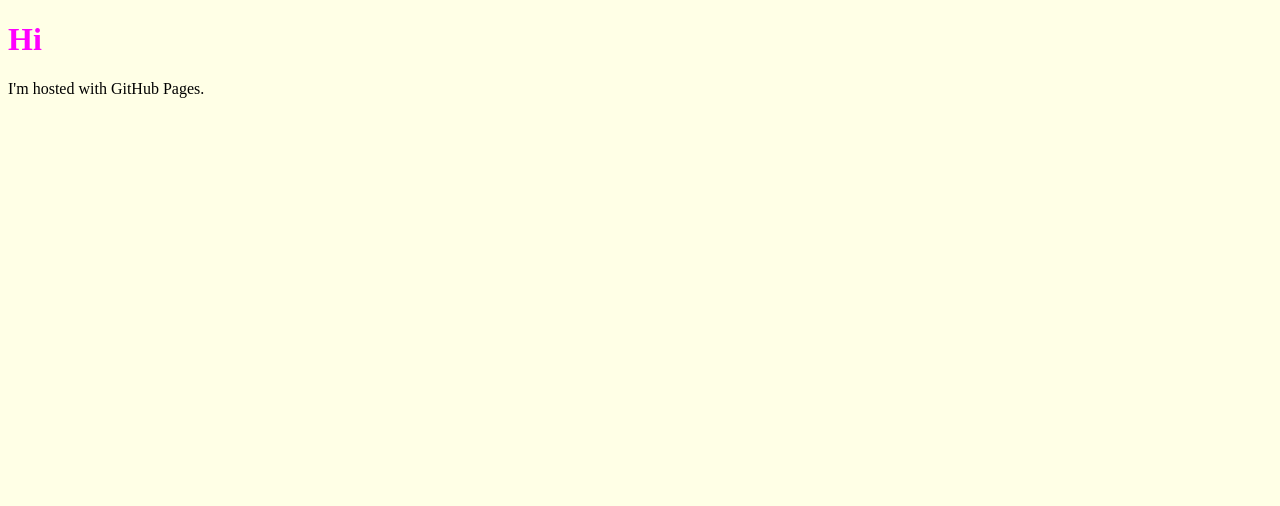
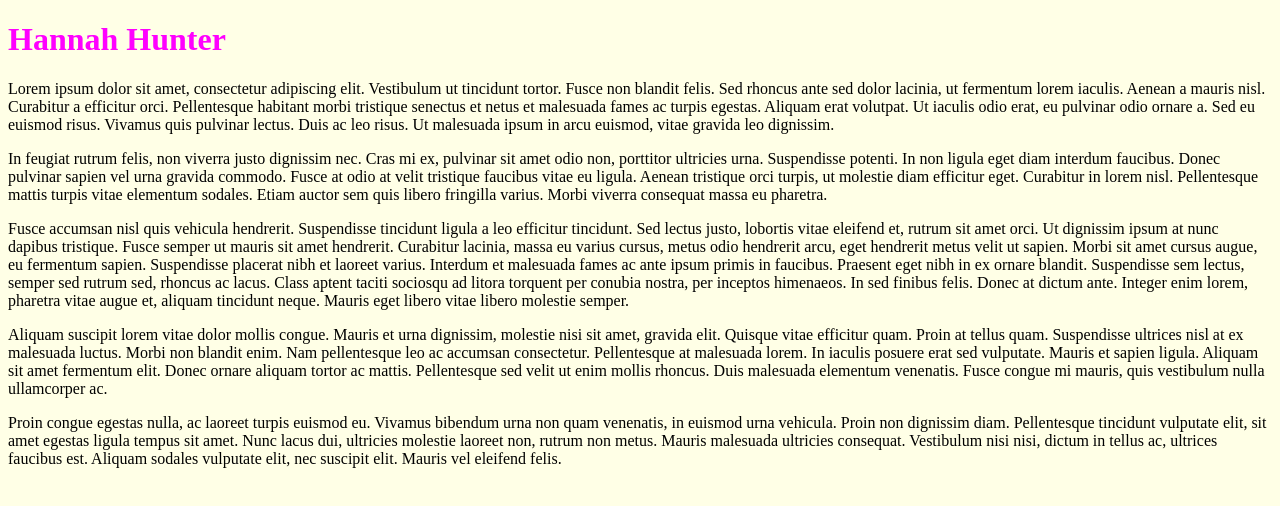
Before and after one commit to spaldingjedi/spaldingjedi.github.io, a plain HTML site: page index.html in a window 1280 px wide. Drawn offline with Linux system fonts and the light colour scheme.

Commit message:
lofjhoergjrdpo

```diff
--- a/index.html
+++ b/index.html
@@ -4,8 +4,12 @@
 <link rel="stylesheet" type="text/css" href="css.css">
 </head>
 <body>
-<h1>Hi</h1>
-<p>I'm hosted with GitHub Pages.</p>
+<h1>Hannah Hunter</h1>
+<p>Lorem ipsum dolor sit amet, consectetur adipiscing elit. Vestibulum ut tincidunt tortor. Fusce non blandit felis. Sed rhoncus ante sed dolor lacinia, ut fermentum lorem iaculis. Aenean a mauris nisl. Curabitur a efficitur orci. Pellentesque habitant morbi tristique senectus et netus et malesuada fames ac turpis egestas. Aliquam erat volutpat. Ut iaculis odio erat, eu pulvinar odio ornare a. Sed eu euismod risus. Vivamus quis pulvinar lectus. Duis ac leo risus. Ut malesuada ipsum in arcu euismod, vitae gravida leo dignissim.</p>
+<p>In feugiat rutrum felis, non viverra justo dignissim nec. Cras mi ex, pulvinar sit amet odio non, porttitor ultricies urna. Suspendisse potenti. In non ligula eget diam interdum faucibus. Donec pulvinar sapien vel urna gravida commodo. Fusce at odio at velit tristique faucibus vitae eu ligula. Aenean tristique orci turpis, ut molestie diam efficitur eget. Curabitur in lorem nisl. Pellentesque mattis turpis vitae elementum sodales. Etiam auctor sem quis libero fringilla varius. Morbi viverra consequat massa eu pharetra.</p>
+<p>Fusce accumsan nisl quis vehicula hendrerit. Suspendisse tincidunt ligula a leo efficitur tincidunt. Sed lectus justo, lobortis vitae eleifend et, rutrum sit amet orci. Ut dignissim ipsum at nunc dapibus tristique. Fusce semper ut mauris sit amet hendrerit. Curabitur lacinia, massa eu varius cursus, metus odio hendrerit arcu, eget hendrerit metus velit ut sapien. Morbi sit amet cursus augue, eu fermentum sapien. Suspendisse placerat nibh et laoreet varius. Interdum et malesuada fames ac ante ipsum primis in faucibus. Praesent eget nibh in ex ornare blandit. Suspendisse sem lectus, semper sed rutrum sed, rhoncus ac lacus. Class aptent taciti sociosqu ad litora torquent per conubia nostra, per inceptos himenaeos. In sed finibus felis. Donec at dictum ante. Integer enim lorem, pharetra vitae augue et, aliquam tincidunt neque. Mauris eget libero vitae libero molestie semper.</p>
+<p>Aliquam suscipit lorem vitae dolor mollis congue. Mauris et urna dignissim, molestie nisi sit amet, gravida elit. Quisque vitae efficitur quam. Proin at tellus quam. Suspendisse ultrices nisl at ex malesuada luctus. Morbi non blandit enim. Nam pellentesque leo ac accumsan consectetur. Pellentesque at malesuada lorem. In iaculis posuere erat sed vulputate. Mauris et sapien ligula. Aliquam sit amet fermentum elit. Donec ornare aliquam tortor ac mattis. Pellentesque sed velit ut enim mollis rhoncus. Duis malesuada elementum venenatis. Fusce congue mi mauris, quis vestibulum nulla ullamcorper ac.</p>
+<p>Proin congue egestas nulla, ac laoreet turpis euismod eu. Vivamus bibendum urna non quam venenatis, in euismod urna vehicula. Proin non dignissim diam. Pellentesque tincidunt vulputate elit, sit amet egestas ligula tempus sit amet. Nunc lacus dui, ultricies molestie laoreet non, rutrum non metus. Mauris malesuada ultricies consequat. Vestibulum nisi nisi, dictum in tellus ac, ultrices faucibus est. Aliquam sodales vulputate elit, nec suscipit elit. Mauris vel eleifend felis.</p>
 <style>
 </style>
 <p></p>
```
